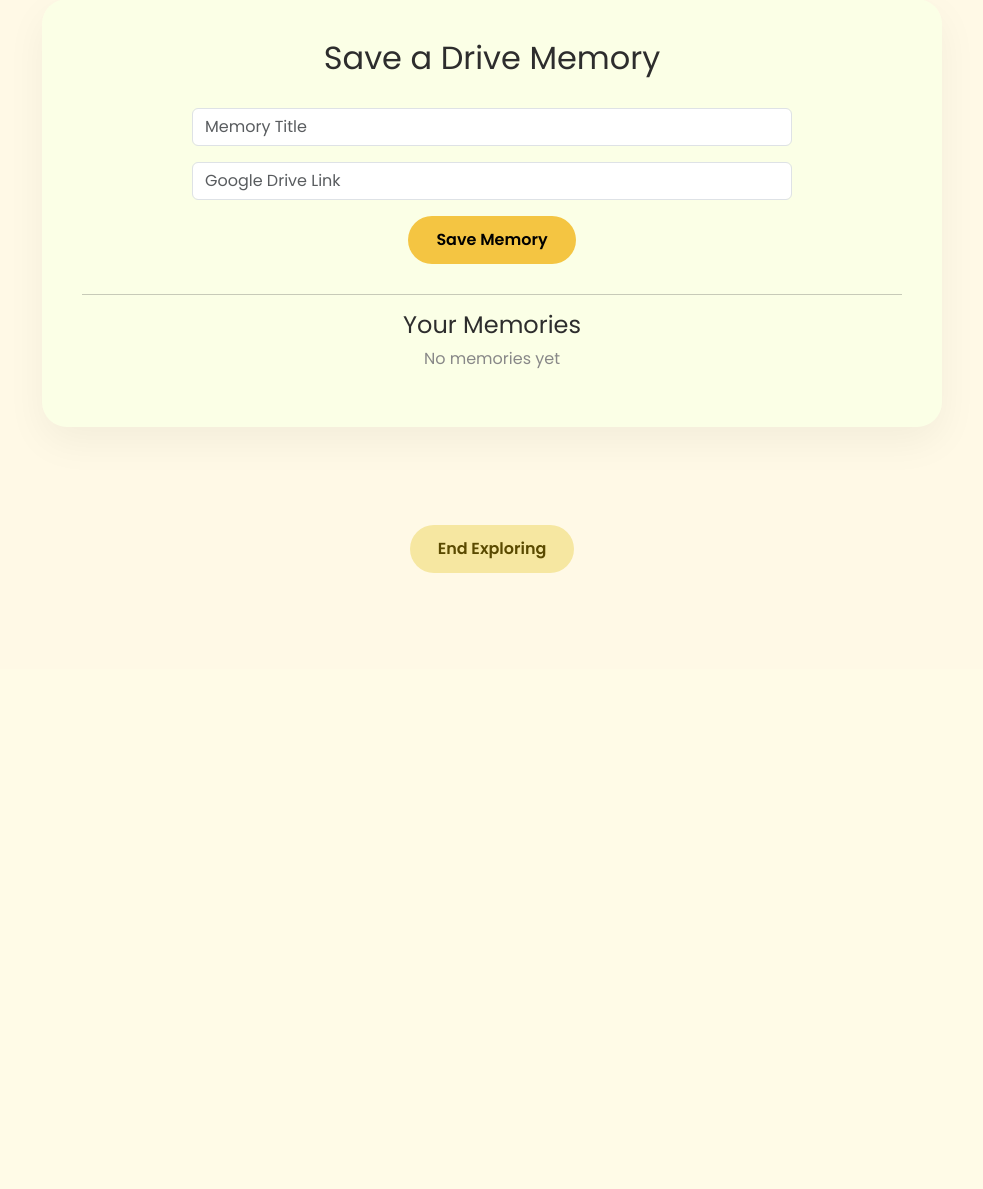
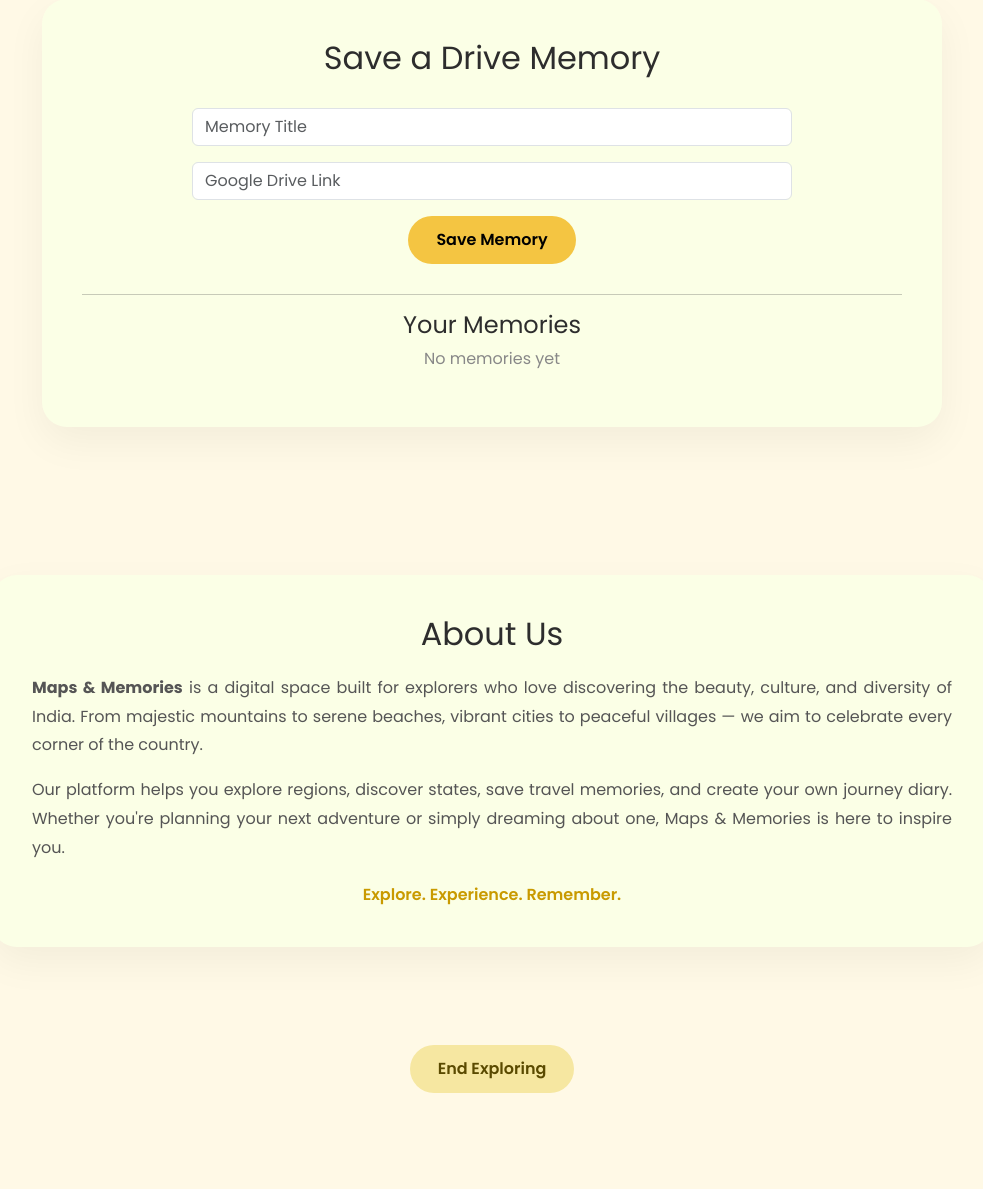
Before and after one commit to ChJahnavi19/BCA-, a Flask app: page /index in a window 1280 px wide. Shown: the part 2198-3387 px from the top of the page, without its empty margins (148-1131 px from the left). Before the commit the page ends 2771 px from the top, so only its background shows below. Run offline with Flask 3, Linux system fonts and the light colour scheme; the visitor is signed in with stand-in values (Sample User, id 1); data that the repository does not hold is empty.

Commit message:
Add 'About Us' section to index.html
Added an 'About Us' section to the index page with a description of the platform.

```diff
--- a/templates/index.html
+++ b/templates/index.html
@@ -725,6 +725,24 @@ $scope.saveMemory = function(){
   </div>
   {% endfor %}
 
+</div> <br> <br>
+   <!-- ABOUT US -->
+<div class="section-card" style="max-width:1000px;">
+  <h2 style="text-align:center;">About Us</h2>
+
+  <p style="text-align:justify; line-height:1.8; color:#555; margin-top:20px;">
+    <strong>Maps & Memories</strong> is a digital space built for explorers who love discovering the beauty, culture, and diversity of India. From majestic mountains to serene beaches, vibrant cities to peaceful villages — we aim to celebrate every corner of the country.
+  </p>
+
+  <p style="text-align:justify; line-height:1.8; color:#555;">
+    Our platform helps you explore regions, discover states, save travel memories, and create your own journey diary. Whether you're planning your next adventure or simply dreaming about one, Maps & Memories is here to inspire you.
+  </p>
+
+  <div style="text-align:center; margin-top:20px;">
+    <span style="font-weight:600; color:#c99a00;">
+      Explore. Experience. Remember.
+    </span>
+  </div>
 </div>
 <br><br>
 <center>
```
